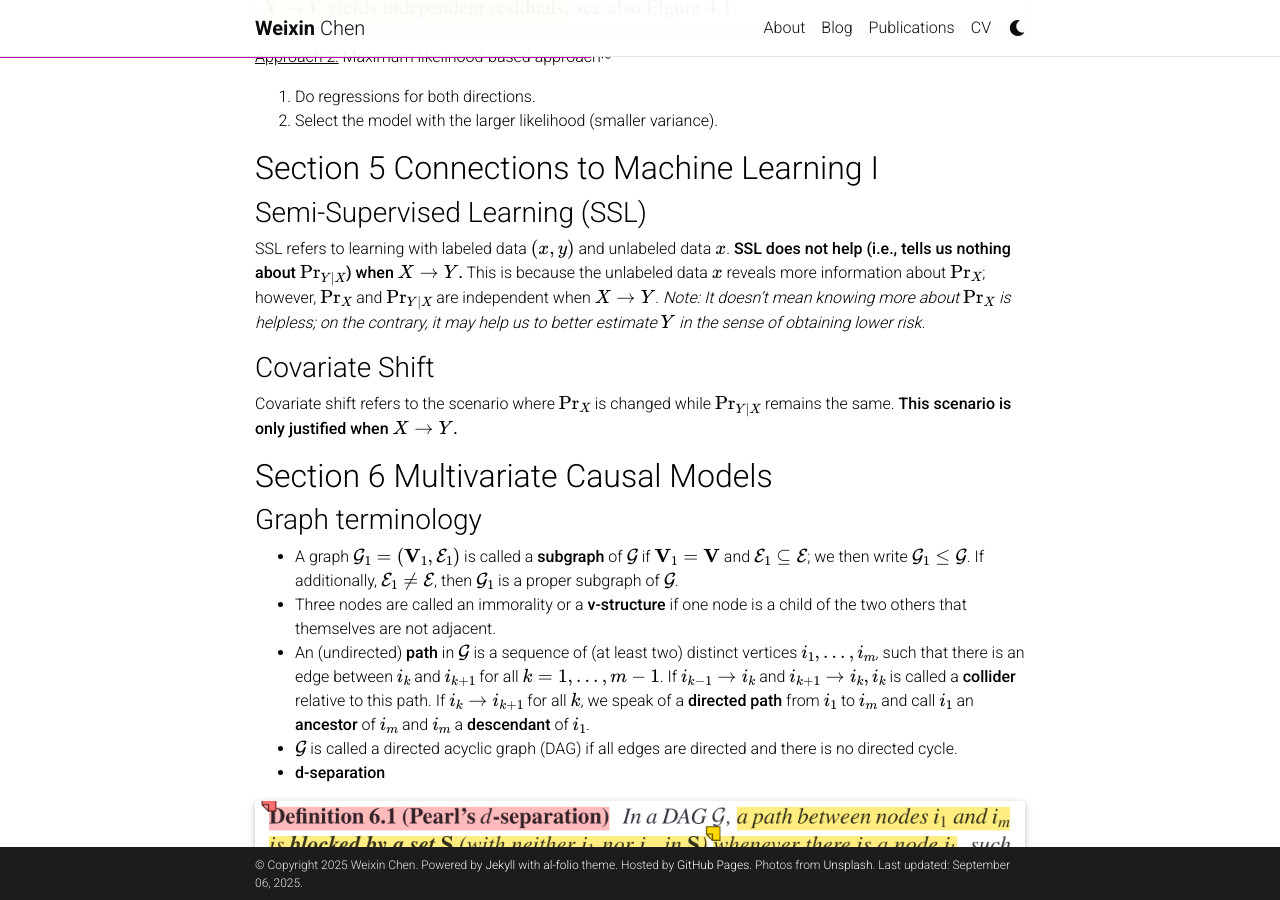
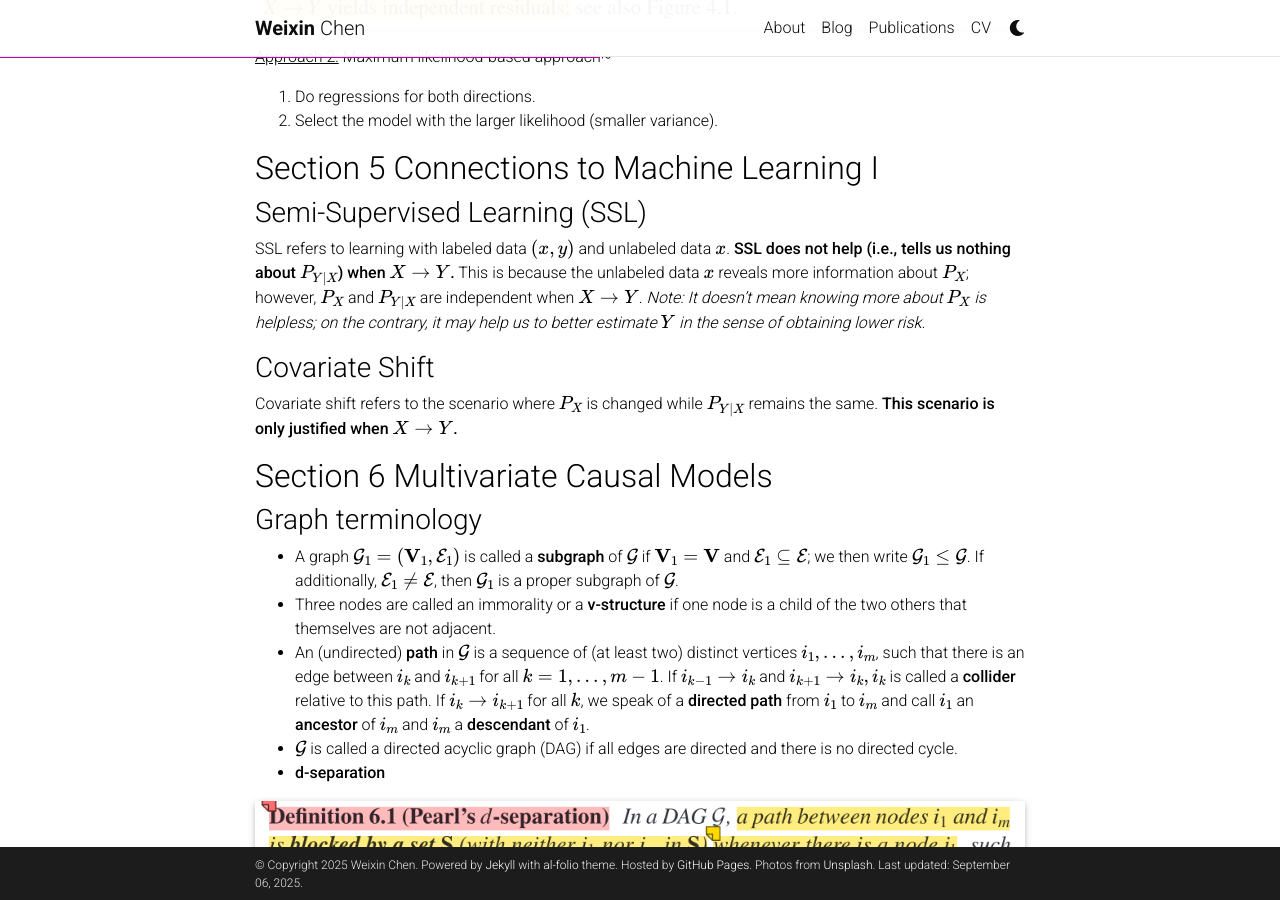
Before and after one commit to chenweixin107/chenweixin107.github.io, a Jekyll site: the page built from _posts/2025-09-05-causal-inference-notes.md, in a window 1280 px wide and 900 px high, scrolled down 9073 px. Built offline with Jekyll 4.4.1, drawn with Linux system fonts in a browser that asks for light colours; full-size pictures stand in for the smaller copies a plugin makes; comment, search, counter and statistics services are not loaded; a style sheet for code colours, icons or effects is not loaded.

Commit message:
Update 2025-09-05-causal-inference-notes.md

```diff
--- a/_posts/2025-09-05-causal-inference-notes.md
+++ b/_posts/2025-09-05-causal-inference-notes.md
@@ -178,12 +178,12 @@
 
 ### Semi-Supervised Learning (SSL)
 
-SSL refers to learning with labeled data $$(x,y)$$ and unlabeled data $$x$$. **SSL does not help (i.e., tells us nothing about $$\Pr_{Y|X}$$) when $$X \to Y$$.** This is because the unlabeled data $$x$$ reveals more information about $$\Pr_X$$; however, $$\Pr_X$$ and $$\Pr_{Y|X}$$ are independent when $$X \to Y$$.
-*Note: It doesn't mean knowing more about $$\Pr_X$$ is helpless; on the contrary, it may help us to better estimate $$Y$$ in the sense of obtaining lower risk.*
+SSL refers to learning with labeled data $$(x,y)$$ and unlabeled data $$x$$. **SSL does not help (i.e., tells us nothing about $$P_{Y|X}$$) when $$X \to Y$$.** This is because the unlabeled data $$x$$ reveals more information about $$P_X$$; however, $$P_X$$ and $$P_{Y|X}$$ are independent when $$X \to Y$$.
+*Note: It doesn't mean knowing more about $$P_X$$ is helpless; on the contrary, it may help us to better estimate $$Y$$ in the sense of obtaining lower risk.*
 
 ### Covariate Shift
 
-Covariate shift refers to the scenario where $$\Pr_X$$ is changed while $$\Pr_{Y\mid X}$$ remains the same. **This scenario is only justified when $$X \to Y$$.**
+Covariate shift refers to the scenario where $$P_X$$ is changed while $$P_{Y\mid X}$$ remains the same. **This scenario is only justified when $$X \to Y$$.**
 
 
 
@@ -279,27 +279,31 @@
 
 
 **Intervention vs. conditioning**. [Below incorporates some content from Section 6.6]
+
 <u>Difference between intervention and conditioning:</u>
+
 Intervention on $$X$$ will affect the distributions of all variables for which the **total causal effect from $$X$$ to them is nonzero**. The necessary (but not sufficient) condition for a nonzero total causal effect from $$X$$ to $$Y$$ is that there exists a directed path from $$X$$ to $$Y$$.
 Conditioning on $$X$$ will affect the distributions of all variables that are **correlated with $$X$$**.
 
 <u>When does intervention = conditioning:</u>
+
 Intervention is the same as conditioning for variables that **do not have any parents**. Why?
 Using the principle that mechanisms of generating $$X_j$$ are invariant under interventions on $$X_k$$, we have
 {% include figure.html path="assets/img/causal_inference_notes/22.png" class="img-fluid rounded z-depth-1" zoomable=true %}
 {% include figure.html path="assets/img/causal_inference_notes/23.png" class="img-fluid rounded z-depth-1" zoomable=true %}
-{% include figure.html path="assets/img/causal_inference_notes/24.png" class="img-fluid rounded z-depth-1" zoomable=true %}
 
 
 
 <u>When does intervention != conditioning:</u>
+
 Intervention is not the same as conditioning when there exists a **confounder**. Why?
+{% include figure.html path="assets/img/causal_inference_notes/24.png" class="img-fluid rounded z-depth-1" zoomable=true %}
+In this three-node example, intervention distribution and conditional distribution are computed as follows.
 {% include figure.html path="assets/img/causal_inference_notes/25.png" class="img-fluid rounded z-depth-1" zoomable=true %}
-In this three-node example, intervention distribution and conditional distribution are computed as follows.
-{% include figure.html path="assets/img/causal_inference_notes/26.png" class="img-fluid rounded z-depth-1" zoomable=true %}
 That is, they only differ in the first term. And this difference originates from the existence of $$T$$’s parent, the confounder, $$Z$$. In this case, where the intervention distribution is not the same as the conditional distribution, we say the causal effect from $$T$$ to $$R$$ is *confounded*.
 
 <u>How to transfer intervention to conditioning:</u>
+
 Introduce intervention variables.
 {% include figure.html path="assets/img/causal_inference_notes/27.png" class="img-fluid rounded z-depth-1" zoomable=true %}
 {% include figure.html path="assets/img/causal_inference_notes/28.png" class="img-fluid rounded z-depth-1" zoomable=true %}
```
